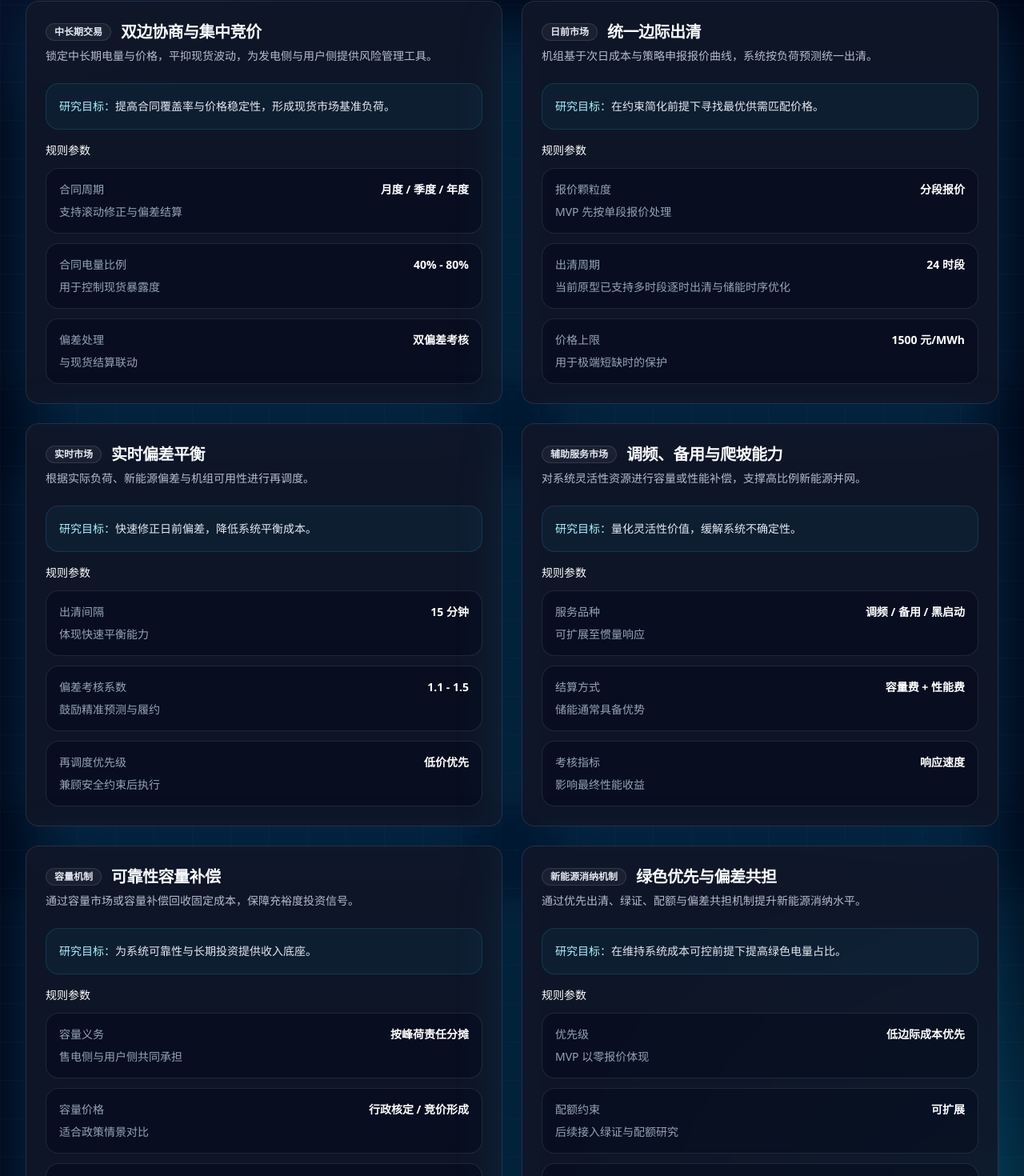
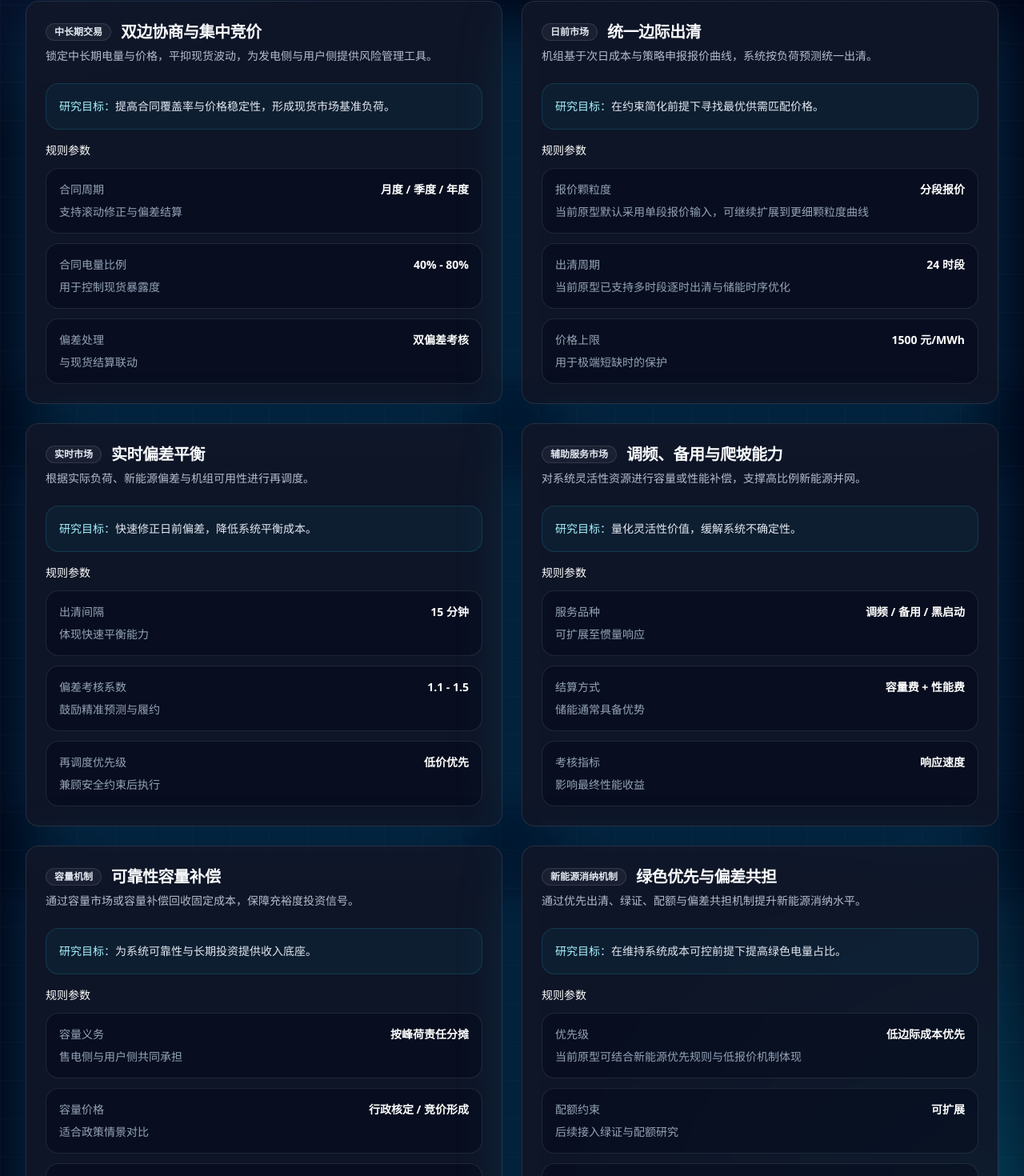
Before and after one commit to lc20040611-oss/power-market-sandbox, a Next.js app: page /rules in a window 1280 px wide. Shown: the part 522-1992 px from the top of the page at 80% size. Built offline with nearby package versions, Linux system fonts and the light colour scheme.

Commit message:
fix: align copy with multi-period platform

```diff
--- a/src/app/layout.tsx
+++ b/src/app/layout.tsx
@@ -5,7 +5,7 @@ import { RootFrame } from "@/components/layout/root-frame";
 
 export const metadata: Metadata = {
   title: "中国电力市场规则沙盒平台",
-  description: "面向电力市场规则、机制设计与交易仿真研究的教学原型。"
+  description: "面向电力市场规则、机制设计、交易仿真与科研实验的研究平台。"
 };
 
 export default function RootLayout({ children }: Readonly<{ children: React.ReactNode }>) {
--- a/src/data/rules.json
+++ b/src/data/rules.json
@@ -18,7 +18,7 @@
     "summary": "机组基于次日成本与策略申报报价曲线，系统按负荷预测统一出清。",
     "objective": "在约束简化前提下寻找最优供需匹配价格。",
     "parameters": [
-      { "label": "报价颗粒度", "value": "分段报价", "note": "MVP 先按单段报价处理" },
+      { "label": "报价颗粒度", "value": "分段报价", "note": "当前原型默认采用单段报价输入，可继续扩展到更细颗粒度曲线" },
       { "label": "出清周期", "value": "24 时段", "note": "当前原型已支持多时段逐时出清与储能时序优化" },
       { "label": "价格上限", "value": "1500 元/MWh", "note": "用于极端短缺时的保护" }
     ]
@@ -66,7 +66,7 @@
     "summary": "通过优先出清、绿证、配额与偏差共担机制提升新能源消纳水平。",
     "objective": "在维持系统成本可控前提下提高绿色电量占比。",
     "parameters": [
-      { "label": "优先级", "value": "低边际成本优先", "note": "MVP 以零报价体现" },
+      { "label": "优先级", "value": "低边际成本优先", "note": "当前原型可结合新能源优先规则与低报价机制体现" },
       { "label": "配额约束", "value": "可扩展", "note": "后续接入绿证与配额研究" },
       { "label": "偏差共担", "value": "预测偏差分摊", "note": "影响新能源主体收益" }
     ]
```
Also changed, not shown: 1 other file (tests, documents, lock files or other folders).
